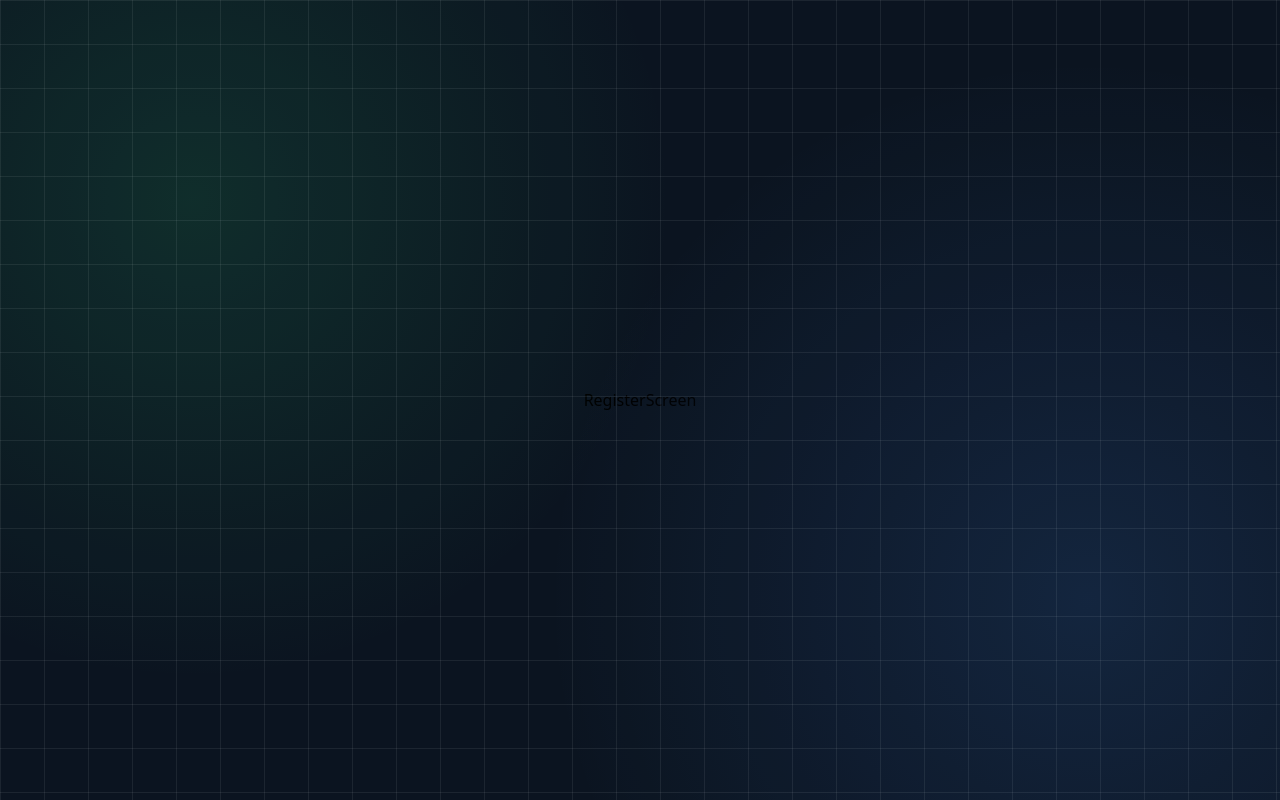
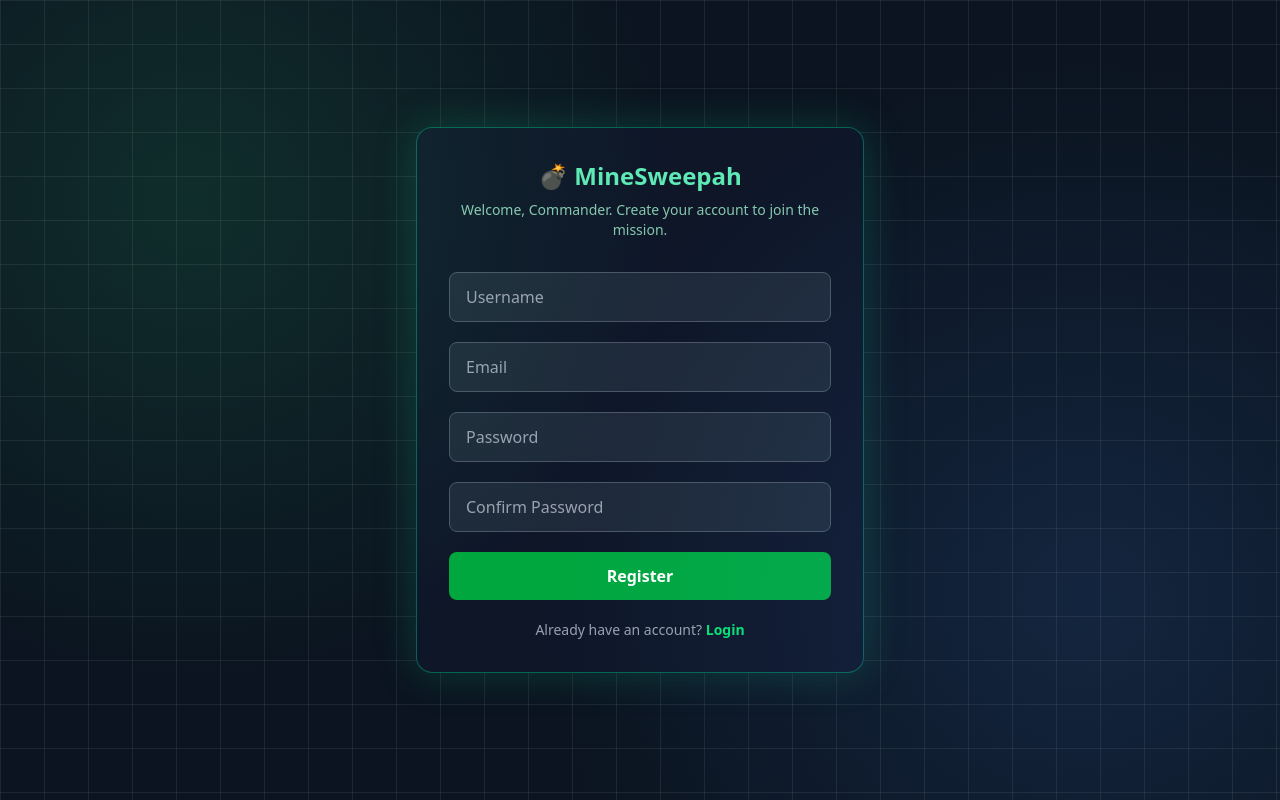
Before and after one commit to Smiruu/MineSweepah, a React (Vite) app in the folder client/: page /register in a window 1280 px wide. Built offline with nearby package versions, Linux system fonts and the light colour scheme; no server answers.

Commit message:
Added Register Functionality and fixed table policies

```diff
--- /dev/null
+++ b/client/src/components/AuthScreens/RegisterForm.jsx
@@ -0,0 +1,91 @@
+import React, { useState, useEffect } from "react";
+import { useAuth } from "../../hooks/authHooks"; // adjust path if needed
+import { useNavigate } from "react-router-dom";
+
+function RegisterForm() {
+  const { register, loading, error, user } = useAuth();
+  const [username, setUsername] = useState("");
+  const [email, setEmail] = useState("");
+  const [password, setPassword] = useState("");
+  const [confirmPassword, setConfirmPassword] = useState("");
+  const [localError, setLocalError] = useState("");
+  const navigate = useNavigate();
+
+  const handleSubmit = async (e) => {
+    e.preventDefault();
+
+    if (password !== confirmPassword) {
+      setLocalError("Passwords do not match");
+      return;
+    }
+
+    setLocalError("");
+    await register(username, email, password);
+  };
+
+  // Redirect when registered
+  useEffect(() => {
+    if (user) {
+      navigate("/login");
+    }
+  }, [user, navigate]);
+
+  return (
+    <form onSubmit={handleSubmit} className="flex flex-col space-y-5">
+      <input
+        type="text"
+        placeholder="Username"
+        value={username}
+        onChange={(e) => setUsername(e.target.value)}
+        className="bg-gray-800 text-white border border-gray-600 rounded-lg px-4 py-3 focus:outline-none focus:ring-2 focus:ring-green-500 placeholder-gray-400"
+        required
+      />
+      <input
+        type="email"
+        placeholder="Email"
+        value={email}
+        onChange={(e) => setEmail(e.target.value)}
+        className="bg-gray-800 text-white border border-gray-600 rounded-lg px-4 py-3 focus:outline-none focus:ring-2 focus:ring-green-500 placeholder-gray-400"
+        required
+      />
+      <input
+        type="password"
+        placeholder="Password"
+        value={password}
+        onChange={(e) => setPassword(e.target.value)}
+        className="bg-gray-800 text-white border border-gray-600 rounded-lg px-4 py-3 focus:outline-none focus:ring-2 focus:ring-green-500 placeholder-gray-400"
+        required
+      />
+      <input
+        type="password"
+        placeholder="Confirm Password"
+        value={confirmPassword}
+        onChange={(e) => setConfirmPassword(e.target.value)}
+        className="bg-gray-800 text-white border border-gray-600 rounded-lg px-4 py-3 focus:outline-none focus:ring-2 focus:ring-green-500 placeholder-gray-400"
+        required
+      />
+      <button
+        type="submit"
+        disabled={loading}
+        className="bg-green-600 text-white py-3 rounded-lg font-semibold hover:bg-green-700 transition disabled:opacity-50"
+      >
+        {loading ? "Registering..." : "Register"}
+      </button>
+
+      {/* Show local error (e.g., password mismatch) */}
+      {localError && <p className="text-red-400 text-sm text-center">{localError}</p>}
+
+      {/* Show backend error (from API) */}
+      {error && <p className="text-red-400 text-sm text-center">{error}</p>}
+
+      <p className="text-center text-sm text-gray-400">
+        Already have an account?{" "}
+        <a href="/login" className="text-green-400 font-semibold hover:underline">
+          Login
+        </a>
+      </p>
+    </form>
+  );
+}
+
+export default RegisterForm;
--- a/client/src/screens/RegisterScreen.jsx
+++ b/client/src/screens/RegisterScreen.jsx
@@ -1,9 +1,18 @@
-import React from 'react'
+import React from "react";
+import RegisterForm from "../components/AuthScreens/RegisterForm";
 
 function RegisterScreen() {
   return (
-    <div>RegisterScreen</div>
-  )
+    <div className="w-full max-w-md bg-slate-900/80 border border-emerald-400/40 rounded-2xl shadow-[0_0_40px_rgba(16,185,129,0.25)] backdrop-blur p-8">
+      <h1 className="text-2xl font-extrabold text-emerald-300 text-center mb-2">
+        💣 MineSweepah
+      </h1>
+      <p className="text-emerald-200/80 text-center text-sm mb-8">
+        Welcome, Commander. Create your account to join the mission.
+      </p>
+      <RegisterForm />
+    </div>
+  );
 }
 
-export default RegisterScreen
+export default RegisterScreen;
```
